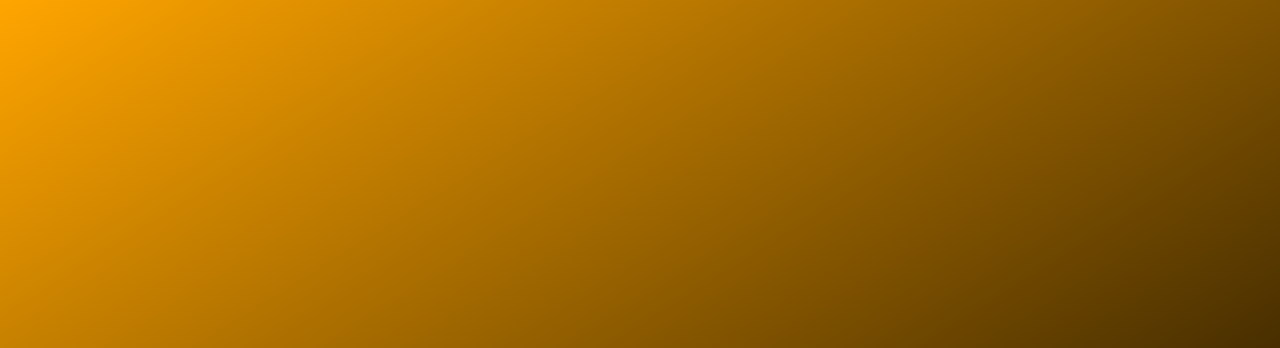
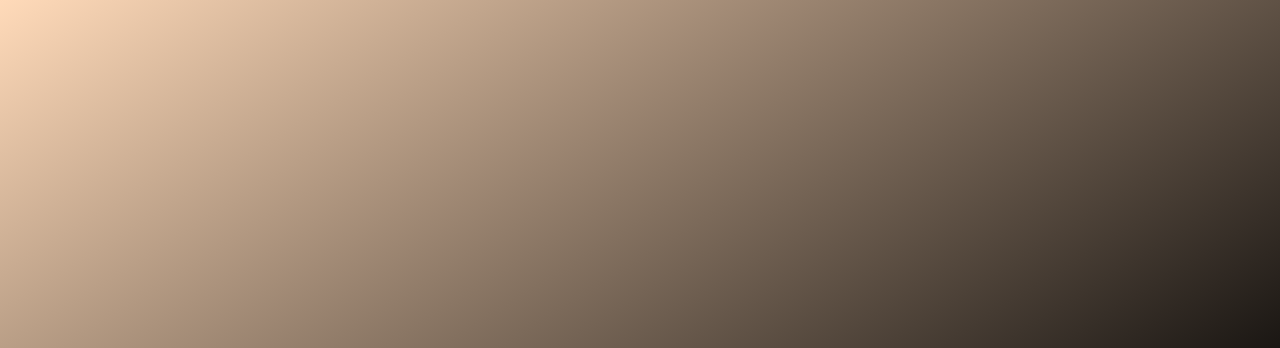
Before and after one commit to kiemfp/kiemfp.github.io, a plain HTML site: page index.html in a window 1280 px wide. Shown: the top 348 px of the page. Drawn offline with Linux system fonts and the light colour scheme.

Commit message:
Update index.html

```diff
--- a/index.html
+++ b/index.html
@@ -3,14 +3,14 @@
 <head>
     <meta charset="UTF-8">
     <meta name="viewport" content="width=device-width, initial-scale=1.0">
-    <title>Site com Botões Gradiente</title>
+    <title>Kiemfp</title>
     <style>
         body {
             font-family: Arial, sans-serif;
             text-align: center;
             margin: 0;
             padding: 0;
-            background: linear-gradient(to bottom right, #FFA500, #000000);
+            background: linear-gradient(to bottom right, #FFDAB9, #000000 80%);
             height: 100vh;
             display: flex;
             justify-content: center;
```
